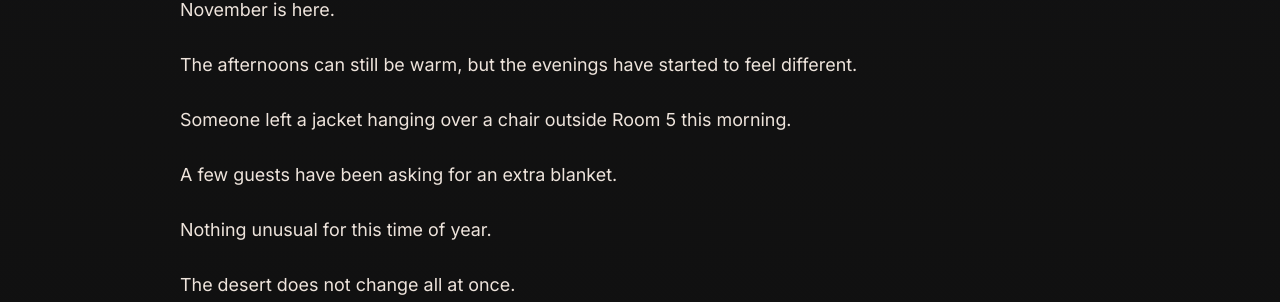
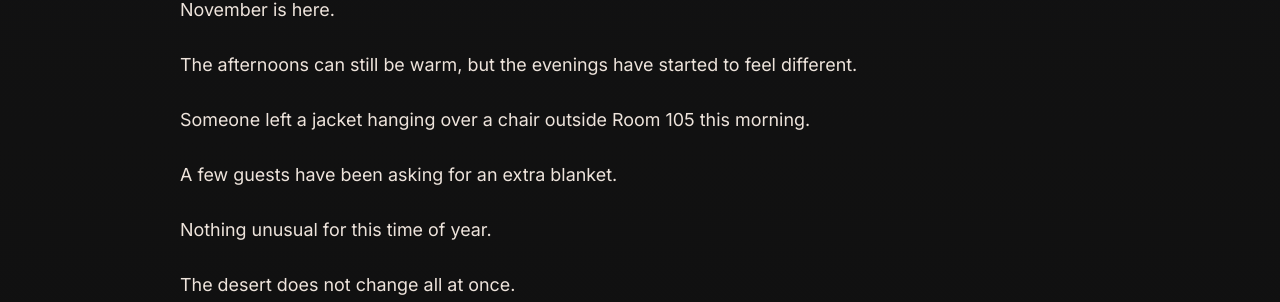
Before and after one commit to nerakiworks/redbirdmotel, a Jekyll site: the page built from journal/posts/2026-11-01-the-days-are-getting-shorter.md, in a window 1280 px wide and 900 px high, scrolled down 1270 px. Shown: the part 151-453 px from the top of the window. Built offline with Jekyll 4.4.1, drawn with Linux system fonts in a browser that asks for light colours.

Commit message:
Add files via upload

```diff
--- a/journal/posts/2026-11-01-the-days-are-getting-shorter.md
+++ b/journal/posts/2026-11-01-the-days-are-getting-shorter.md
@@ -3,7 +3,7 @@ title: "The Days Are Getting Shorter"
 date: "2026-11-01"
 description: "November has arrived, bringing shorter days and cooler evenings to the desert."
 image: "/journal/images/2026-11-01-the-days-are-getting-shorter.png"
-image_alt: "A jacket draped over a chair outside Room 5 as the sun sets and warm walkway lights illuminate Redbird Motel."
+image_alt: "A jacket draped over a chair outside Room 105 as the sun sets and warm walkway lights illuminate Redbird Motel."
 ---
 
 The days have been getting shorter out here.
@@ -16,7 +16,7 @@ November is here.
 
 The afternoons can still be warm, but the evenings have started to feel different.
 
-Someone left a jacket hanging over a chair outside Room 5 this morning.
+Someone left a jacket hanging over a chair outside Room 105 this morning.
 
 A few guests have been asking for an extra blanket.
 
```
